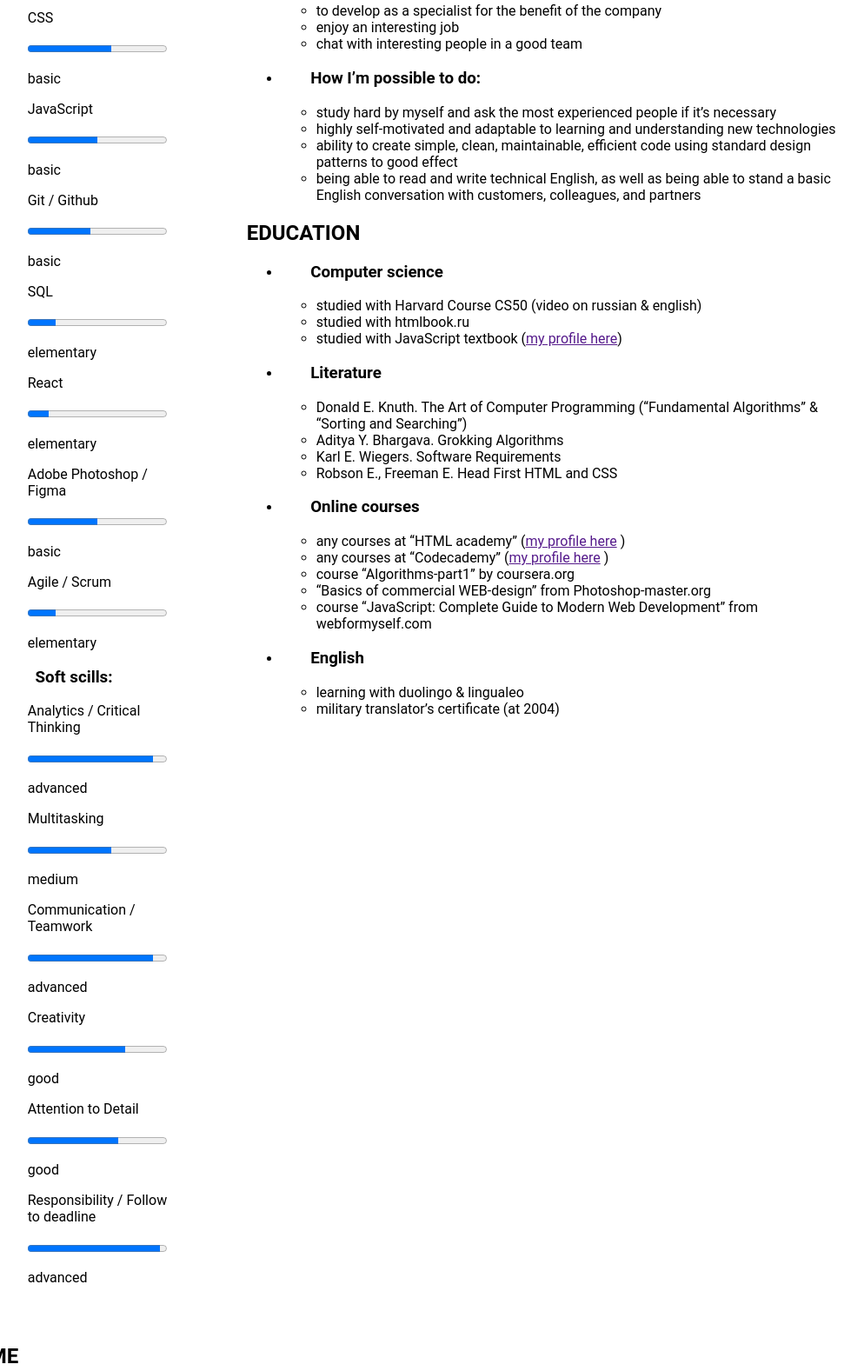
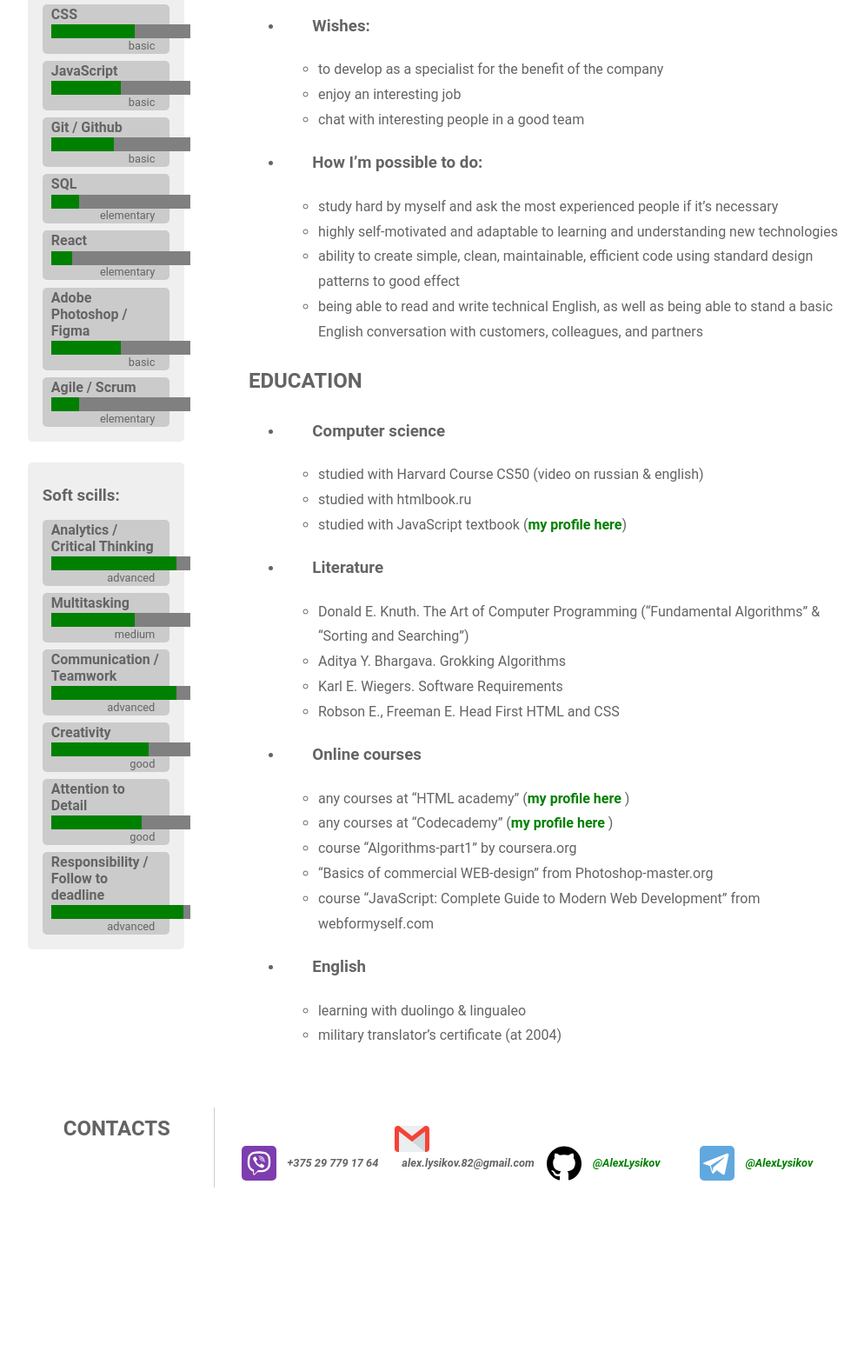
Before and after one commit to AlexLysikov/rsschool-cv, a plain HTML site: page index.html in a window 1280 px wide. Shown: the part 545-2122 px from the top of the page at 87% size, without its empty margins (127-1121 px from the left). After the commit the page ends 1927 px from the top, so only its background shows below. Drawn offline with Linux system fonts and the light colour scheme.

Commit message:
feat: create structure with styles

```diff
--- a/index.html
+++ b/index.html
@@ -129,8 +129,9 @@
     <!-- main section -->
 
         <article>
+            <h2>SUMMARY</h2>
+
             <section class="article-block">
-                    <h2>SUMMARY:</h2>
 
                     <ul>
                         <li>
@@ -159,8 +160,9 @@
                     </ul>
             </section>
 
+            <h2>EDUCATION</h2>
+
             <section class="article-block">
-                <h2>EDUCATION</h2>
                 <ul>
                     <li>
                         <h3>Computer science</h3>
@@ -206,7 +208,7 @@
     <!-- contacts -->
 
     <footer>
-        <h2>CONTACT ME</h2>
+        <h2>contacts</h2>
         <address>
 
             <div class="contact">
--- a/style.css
+++ b/style.css
@@ -5,6 +5,7 @@
 
 *{
     font-family: 'Roboto', sans-serif;
+    color: rgb(100, 100, 100);
 }
 
 body{
@@ -15,6 +16,12 @@ body{
 
 h2{
     text-transform: uppercase;
+}
+
+a{
+    color:green;
+    text-decoration: none;
+    font-weight: bold;
 }
 
 header{
@@ -42,7 +49,7 @@ div.name h1, h3{
 main{
     display: flex;
     width: 80%;
-    margin: 1vh auto;
+    margin: 1vw auto;
 }
 
 article{
@@ -50,6 +57,7 @@ article{
     background-color: white;
     border-radius: 5px;
     padding: 3%;
+    line-height: 1.8;
 }
 
 aside{
@@ -59,3 +67,83 @@ aside{
     margin-right: 1vw;
     padding: 3%;
 }
+
+.group-of-scills{
+    background-color: rgba(230, 230, 230, 0.623);
+    border-radius: 5px;
+    padding: 5%;
+    margin-top: 3vh;
+}
+
+.group-of-scills h3{
+    margin-bottom: 10%;
+}
+
+.scill{
+    background-color: rgba(199, 199, 199, 0.877);
+    border-radius: 5px;
+    margin: 5%;
+    padding: 2px 10px;
+}
+
+.scillname{
+    display: inline-block;
+    margin: 0;
+    padding: 0;
+    font-weight: bold;
+}
+
+progress{
+    border-radius: 5em;
+    background-color: rgb(156, 127, 73);
+    box-shadow: 0 2px 5px rgba(0, 0, 0, 0.25) inset;
+}
+
+.rank{
+    margin: 0;
+    padding: 0;
+    text-align: right;
+    font-size: 0.8rem;
+    margin-right: 5%;
+}
+
+footer{
+    background-color: white;
+    border-radius: 5px;
+    display: flex;
+    width: 80%;
+    margin: 1vh auto;
+
+}
+
+footer h2{
+    box-sizing: border-box;
+    width: 22.3%;
+    margin: 1vh 3%;
+    border-right: 1px solid  rgba(199, 199, 199, 0.877);
+    padding: 1% 4%;
+}
+
+address{
+    width: 80%;
+    padding-top: 3vh;
+}
+
+.contact{
+    display: inline-block;
+    width: 23%;
+}
+
+.contact p, .contact a{
+    position: relative;
+    bottom: 1rem;
+    margin-left: 5%;
+    display: inline-block;
+    font-size: 0.8rem;
+    font-weight: bold;
+}
+
+.contact img{
+    border-radius: 5px;
+
+}
```
